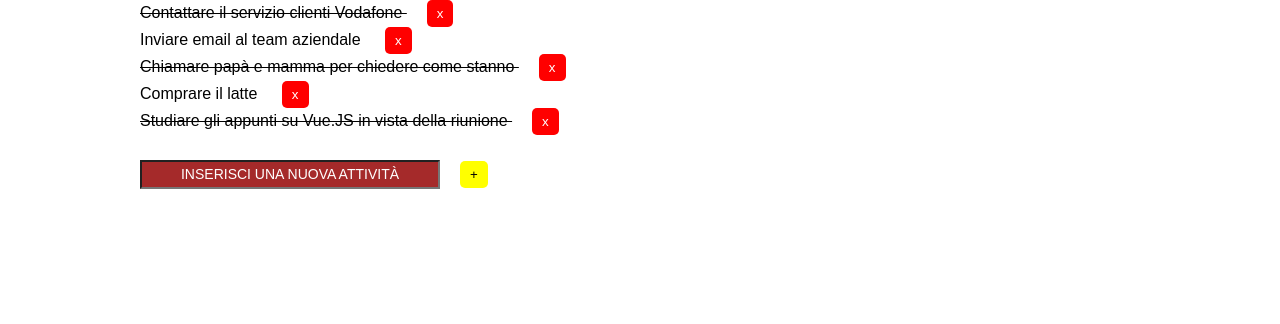
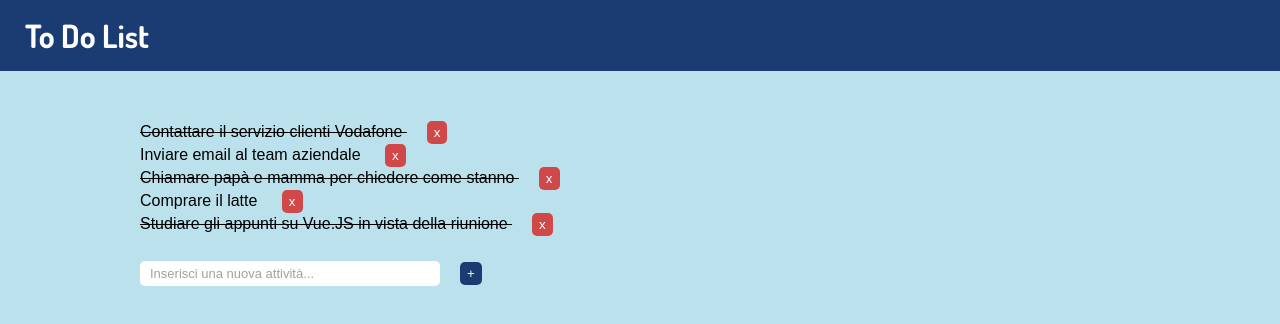
Before and after one commit to fabiomazzilli85/To-Do-List-Vue, a plain HTML site: page index.html in a window 1280 px wide. Drawn offline with nearby package versions, Linux system fonts and the light colour scheme.

Commit message:
Add files via upload
Ho sistemato l'aspetto grafico lavorando con poche e semplici regole CSS.

```diff
--- a/app.css
+++ b/app.css
@@ -6,6 +6,8 @@
 
 body {
     font-family: Arial, Helvetica, sans-serif;
+    font-size: 16px;
+    background-color: #BBE2EC;
 }
 
 ul, li {
@@ -17,39 +19,48 @@ ul, li {
     margin: 0 auto;
 }
 
+.page-header {
+    background-color: #1B3C73;
+    color: white;
+    padding: 15px 25px;
+    margin-bottom: 50px;
+    font-family: "Dosis", sans-serif;
+}
+
 .done {
     text-decoration: line-through;
 }
 
 .delete-icon {
-    background-color: red;
+    background-color: #D04848;
     color: white;
-    padding: 6px 10px;
+    padding: 4px 7px;
     border: none;
     border-radius: 5px;
     margin-left: 20px;
 }
 
 .add-activity {
-    background-color: brown;
-    color: white;
+    background-color: white;
     width: 300px;
     line-height: 25px;
     margin-top: 25px;
+    border: none;
+    border-radius: 5px;
 }
 
 .activityplus {
-    background-color: yellow;
-    padding: 6px 10px;
+    background-color: #1B3C73;
+    color: white;
+    padding: 4px 7px;
     border: none;
     border-radius: 5px;
     margin-left: 20px;
 }
 
 ::placeholder {
-    color: white;
+    color: #a4a09a;
     font-family: Arial, Helvetica, sans-serif;
-    font-size: 14px;
-    text-transform: uppercase;
-    text-align: center;
+    font-size: 13px;
+    padding-left: 10px;
 }
--- a/index.html
+++ b/index.html
@@ -4,10 +4,16 @@
     <meta charset="UTF-8">
     <meta name="viewport" content="width=device-width, initial-scale=1.0">
     <link rel="stylesheet" href="app.css">
-    <title>Document</title>
+    <link rel="preconnect" href="https://fonts.googleapis.com">
+    <link rel="preconnect" href="https://fonts.gstatic.com" crossorigin>
+    <link href="https://fonts.googleapis.com/css2?family=Dosis:wght@200..800&display=swap" rel="stylesheet">
+    <title>To Do List</title>
 </head>
 <body>
     <script src="https://unpkg.com/vue@3/dist/vue.global.js"></script>
+    <header class="page-header">
+        <h1>To Do List</h1>
+    </header>
 
     <div class="container">
 
@@ -19,7 +25,7 @@
                 </li>
             </ul>
 
-            <input class="add-activity" type="text" v-model="newTodo" placeholder="Inserisci una nuova attività" @keydown.enter="addTodo">
+            <input class="add-activity" type="text" v-model="newTodo" placeholder="Inserisci una nuova attività..." @keydown.enter="addTodo">
             <button class="activityplus" @click="addTodo">+</button>
         </div>
 
```
Also changed, not shown: app.js (line endings or trailing spaces).
